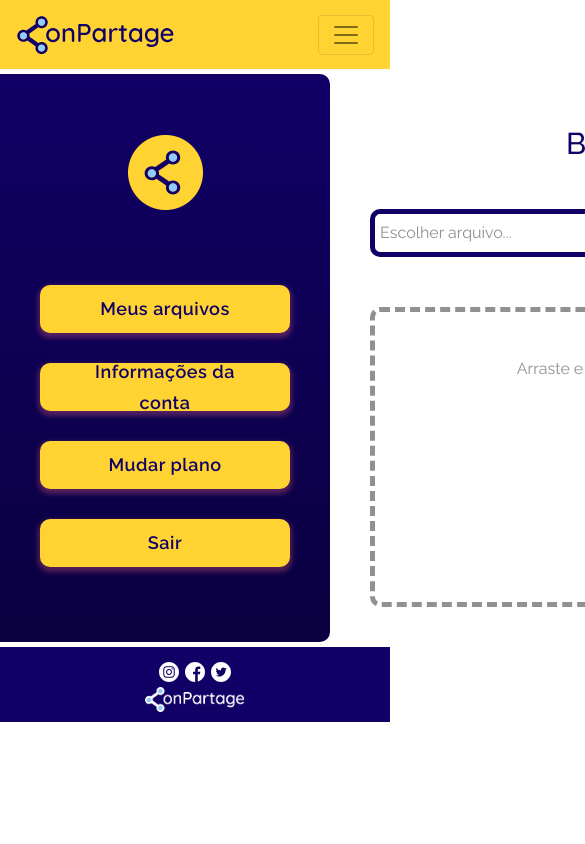
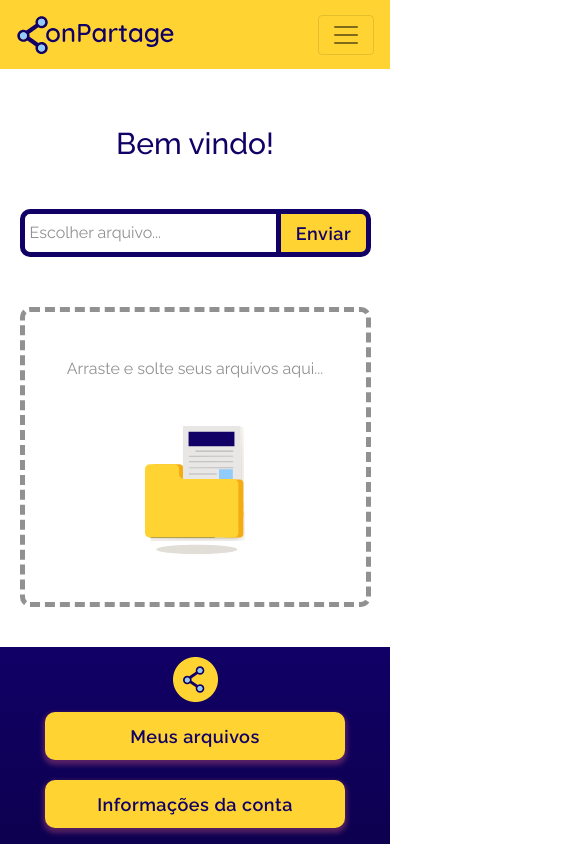
Before and after one commit to AmandaCacholi/onPartage-front-end-feegow, a React (Create React App) app: page /area-cliente in a window 390 px wide. Shown: the top 844 px of the page, 585 px wide, since content can reach past the window. Built offline with nearby package versions, Linux system fonts and the light colour scheme.

Commit message:
painel do cliente pronto e responsivo

```diff
--- a/src/App.js
+++ b/src/App.js
@@ -16,7 +16,7 @@
     <div>
       <BrowserRouter>
         <Header />
-        {/* <Switch>
+        <Switch>
           <Route path="/" exact>
             <Home />
           </Route>
@@ -29,13 +29,15 @@
           </Route>
 
           <Route path="/cadastro-cliente">
-            <Cadastro /> */}
+            <Cadastro />
+          </Route>
+          <Route path="/area-cliente">
             <CostumersPage />
-          {/* </Route>
+          </Route>
           <Route path="/area-funcionario">
             <HomeFuncionario />
           </Route>
-        </Switch> */}
+        </Switch>
         <Footer />
       </BrowserRouter>
     </div>
--- a/src/components/Button/Button.jsx
+++ b/src/components/Button/Button.jsx
@@ -72,22 +72,30 @@
   fontSize: "18px",
   width: "300px",
   margin: '15px',
-  borderRadius: '10px'
+  borderRadius: '10px',
+  '@media (max-width: 995px)':{
+    margin: '10px'
+  }
 });
 
 export const BtnMenuFuncionario = styled(Button)({
+  background: 'var(--primary-yellow)',
+    '&:hover': {
+      background: 'var(--secondary-yellow)',
+    },
+  border: 0,
   borderRadius: 0,
-  boxShadow: "0 3px 5px 2px rgba(255, 105, 135, .3)",
-  color: "#110066",
+  boxShadow: '0 3px 5px 2px rgba(255, 105, 135, .3)',
+  color: '#110066',
   height: 100,
-  padding: "0 30px",
-  fontFamily: "var(--body-font)",
+  padding: '0 30px',
+  fontFamily: 'var(--body-font)',
   fontWeight: 600,
-  textTransform: "none",
-  fontSize: "18px",
-  width: "300px",
-  borderRadius: "10px",
-  margin: "10px",
+  textTransform: 'none',
+  fontSize: '18px',
+  width: '300px',
+  borderRadius: '10px',
+  margin: '10px'
 });
 
 export const BtnUpload = styled(Button)({
@@ -97,7 +105,6 @@
   },
   border: 'var(--dark-blue) solid 5px',
   borderRadius: '0 10px 10px 0',
-  boxShadow: "0 3px 5px 2px rgba(255, 105, 135, .3)",
   color: "#110066",
   height: 48,
   padding: "0 30px",
@@ -106,4 +113,7 @@
   textTransform: "none",
   fontSize: "18px",
   width: "200px",
+    '@media (max-width: 995px)': {
+      width: "100px"
+    }
 })
--- a/src/components/Cadastro/Cadastro.css
+++ b/src/components/Cadastro/Cadastro.css
@@ -7,8 +7,6 @@
     background: linear-gradient(#110066, #0A003F);
     display: flex;
     justify-content: center;
-    margin: 5px 0;
-    border-radius: 0 10px 10px 0;
 }
 
 .cadastro__img {
@@ -79,10 +77,6 @@
         grid-template-rows: 150px auto;
     }
 
-    .cadastro__imgBg {
-        border-radius: 0 0 10px 10px;
-    }
-
     .cadastro__img {
         width: 200px;
         margin: 5px 0;
--- a/src/components/CostumersPage/CostumersPage.css
+++ b/src/components/CostumersPage/CostumersPage.css
@@ -1,6 +1,8 @@
 .homeC {
   display: grid;
   grid-template-columns: 1fr 2fr;
+  grid-template-columns:
+    "esq dir";
 }
 
 .homeC__menu {
@@ -9,8 +11,6 @@
   background: linear-gradient(#110066, #0A003F);
   align-items: center;
   justify-content: space-evenly;
-  margin: 5px 0;
-  border-radius: 0 10px 10px 0;
 }
 
 .homeC__img {
@@ -77,43 +77,44 @@
   width: 100px;
 }
 
-/* .user-panel {
-  position: relative;
-  width: 433px;
-  height: 1280px;
-  background-color: #110066;
+/* ------------------ Responsividade */
+
+@media (max-width: 995px) {
+  .homeC {
+    grid-template-columns: 1fr;
+    grid-template-rows: 5fr auto ;
+    grid-template-areas:
+      "top"
+      "bottom";
   }
 
-.buttons-area {
-  display: flex;
-  flex-direction: column;
+  .homeC__menu {
+    grid-area: bottom;
+    padding: 10px;
   }
 
-.buttons-area > button {
-  margin: 0px 71px 50px 40px;
+  .homeC__img {
+    width: 45px;
   }
 
-.logo-container {
-  padding: 150px 0px 200px 0px;
-  display: flex;
+  .homeC__btnMenu {
+    width: 100%;
+  }
+
+  .homeC__areaPrincipal {
+    grid-area: top;
+  }
+
+  .homeC__areaUpload {
+    width: 90%;
     justify-content: center;
   }
 
-.user-upload-area {
-  position: absolute;
-  top: 100px;
-  right: 0;
-  width: 1460px;
-  height: 800px;
+  .homeC__input {
+    width: 90%;
   }
 
-.tittle-area > h1 {
-  margin: 121px 0px 141px 0px;
-  font-family: Raleway;
-  font-style: normal;
-  font-weight: 600;
-  font-size: 52px;
-  line-height: 61px;
-  color: #110066;
-  text-align: center;
-} */
+  .homeC__arrasteUpload {
+    width: 90%;
+  }
+}
--- a/src/components/HomeFuncionario/HomeFuncionario.css
+++ b/src/components/HomeFuncionario/HomeFuncionario.css
@@ -9,8 +9,6 @@
     flex-direction: column;
     justify-content: center;
     align-items: center;
-    margin: 5px 0;
-    border-radius: 0 10px 10px 0;
 }
 
 .homeF__img {
@@ -48,10 +46,6 @@
         grid-template-rows: 100px auto;
     }
 
-    .homeF__bgImg {
-        border-radius: 0 0 10px 10px;
-    }
-
     .homeF__img {
         width: 45px;
     }
--- a/src/components/Login/Login.css
+++ b/src/components/Login/Login.css
@@ -32,6 +32,8 @@
     cursor: pointer;
 }
 
+/* ------------------ Responsividade */
+
 @media (max-width: 995px) {
     .loginC__form {
         width: 90%;
--- a/src/components/LoginCliente/LoginC.css
+++ b/src/components/LoginCliente/LoginC.css
@@ -4,15 +4,13 @@
 }
 
 .loginC__imgBg {
-    background: var(--primary-yellow);
+    background: linear-gradient(#110066, #0A003F);
     display: flex;
     justify-content: center;
-    margin: 5px 0;
-    border-radius: 0 10px 10px 0;
 }
 
 .loginC__img {
-    width: 400px;
+    width: 300px;
 }
 
 .loginC__formWrapper {
@@ -51,6 +49,10 @@
     width: 55%;
 }
 
+.loginC__btn {
+    width: 100%;
+}
+
 
 
 /* ------------------ Responsividade */
@@ -59,10 +61,6 @@
     .loginC {
         grid-template-columns: 1fr;
         grid-template-rows: 150px auto;
-    }
-
-    .loginC__imgBg {
-        border-radius: 0 0 10px 10px;
     }
 
     .loginC__img {
--- a/src/components/LoginCliente/LoginC.jsx
+++ b/src/components/LoginCliente/LoginC.jsx
@@ -18,7 +18,7 @@
         </p>
         <div className="loginC__form" >
           <Login type="email" id="loginC__id" label="Email" />
-          <BtnContato>Entrar</BtnContato>
+          <Link className="loginC__btn" to="/area-cliente"><BtnContato>Entrar</BtnContato></Link>
         </div>
       </div>
     </section>
--- a/src/components/LoginFuncionario/LoginF.css
+++ b/src/components/LoginFuncionario/LoginF.css
@@ -40,8 +40,6 @@
     justify-content: center;
     grid-area: dir;
     background: linear-gradient(#110066, #0A003F);
-    margin: 5px 0;
-    border-radius: 10px 0 0 10px;
 }
 
 .loginF__img {
@@ -61,8 +59,6 @@
         grid-area: top-dir;
         background: linear-gradient(#110066, #0A003F);
         justify-content: center;
-        margin: 5px 0;
-        border-radius: 0 0 0 10px;
     }
 
     .loginF__titulo {
@@ -80,8 +76,6 @@
     .loginF__imgBg {
         grid-area: top-esq;
         justify-content: flex-end;
-        border-radius: 0;
-        border-radius: 0 0 10px 0;
     }
 
     .loginF__img {
```
Also changed, not shown: src/components/CostumersPage/CostumersPage.jsx (+0 -20 lines), src/assets/images/login-cliente.svg. Lines whose indentation alone changed are shown as unchanged.
